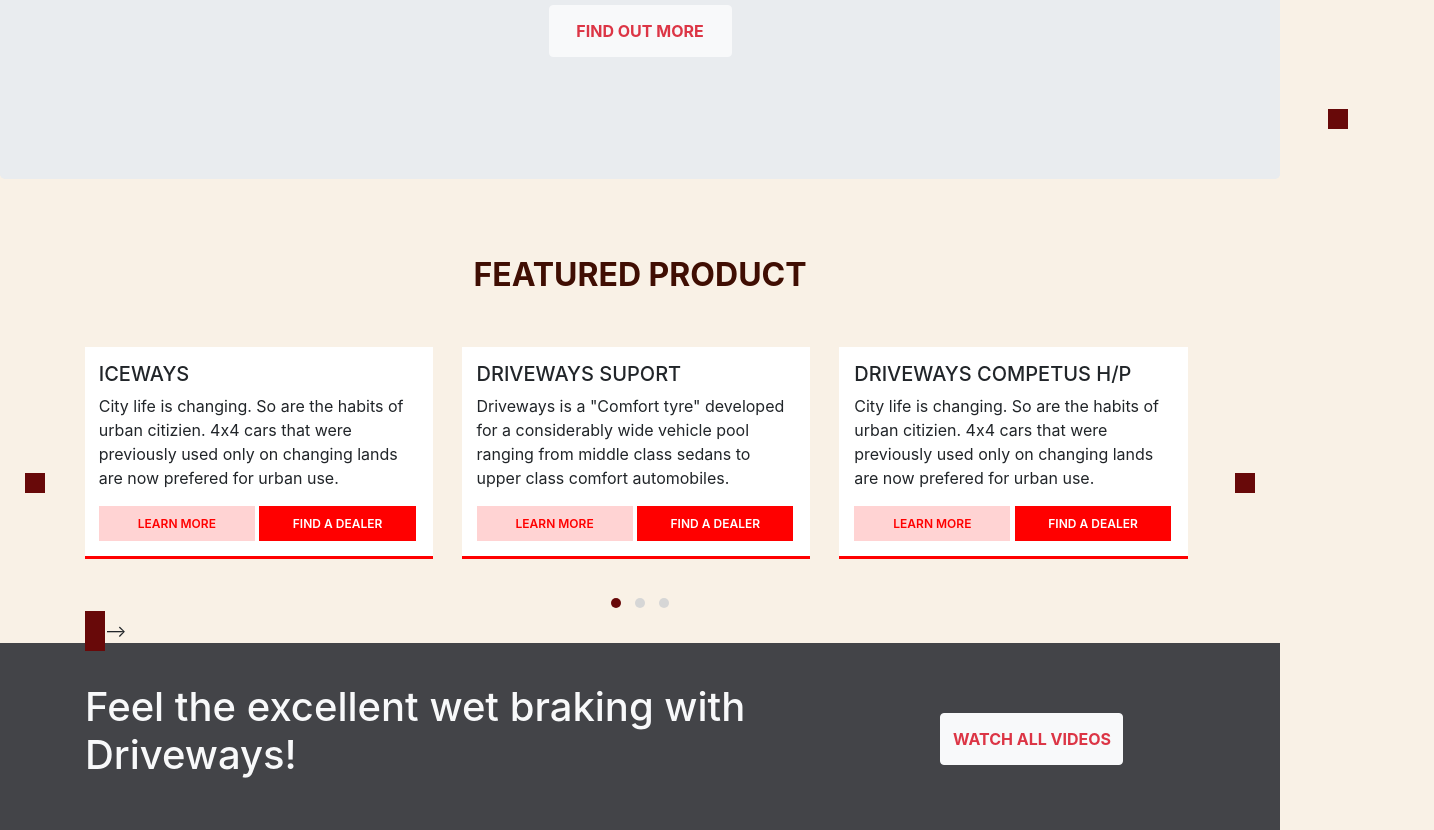
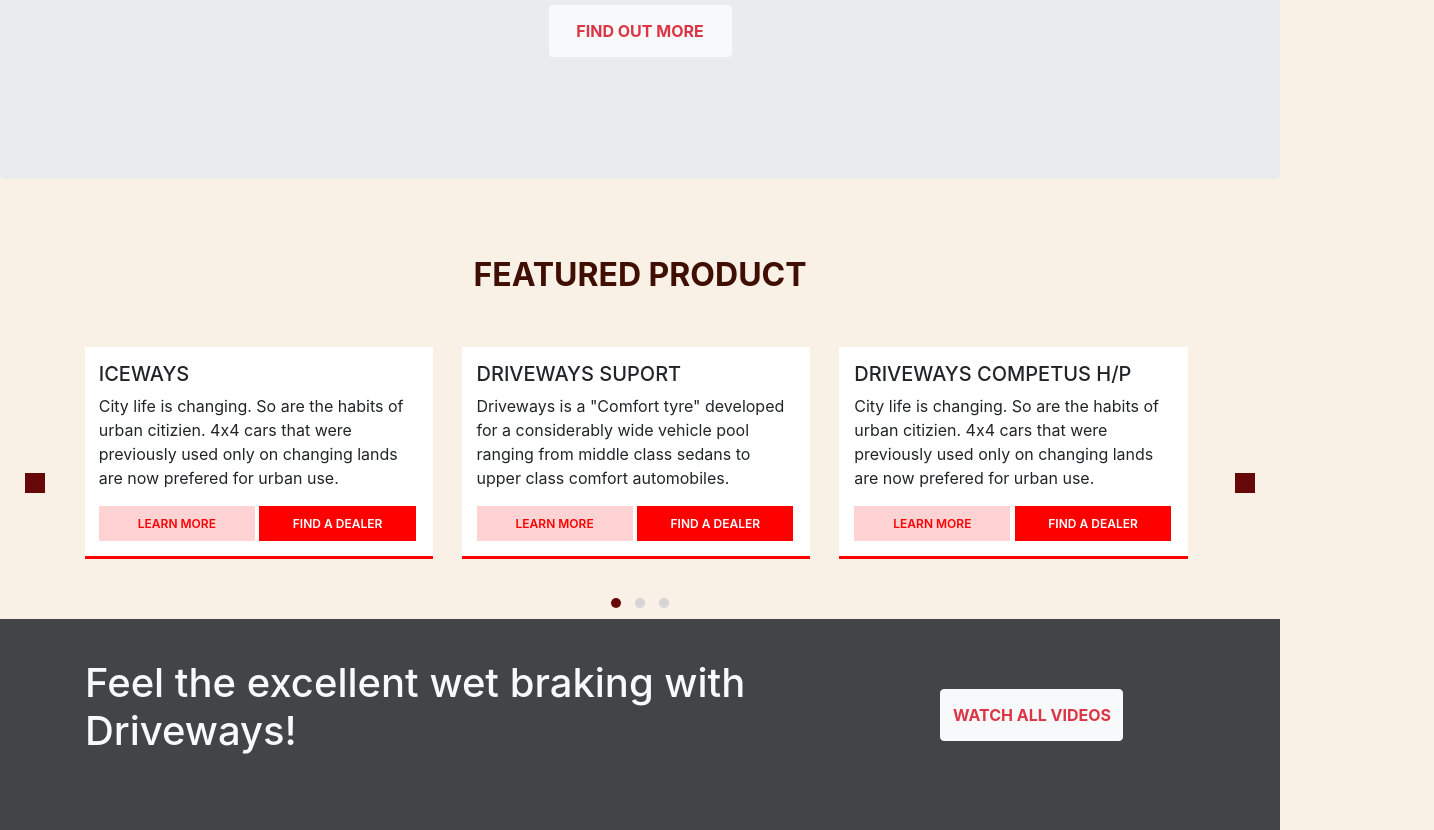
Before and after one commit to ebruoglakkaya/Alca_Digital_Case, a plain HTML site: page index.html in a window 1280 px wide. Shown: the part 281-1111 px from the top of the page, 1434 px wide, since content can reach past the window. Drawn offline with nearby package versions, Linux system fonts and the light colour scheme; grey boxes are pictures that could not be loaded.

Commit message:
Remove icon

```diff
--- a/index.html
+++ b/index.html
@@ -241,13 +241,9 @@
           </div>
         </div>
       </div>
-            <i class="lnr lnr-arrow-left arrow-mobile"></i>
-          </a>
-          <a class="carousel-control-next" href="#demo" data-slide="next">
-            <i class="lnr lnr-arrow-right arrow-mobile"></i>
-          </a>
+
         </div>
-      </section> -->
+      </section>
     </main>
     <footer class="footer">
       <div class="container">
```
